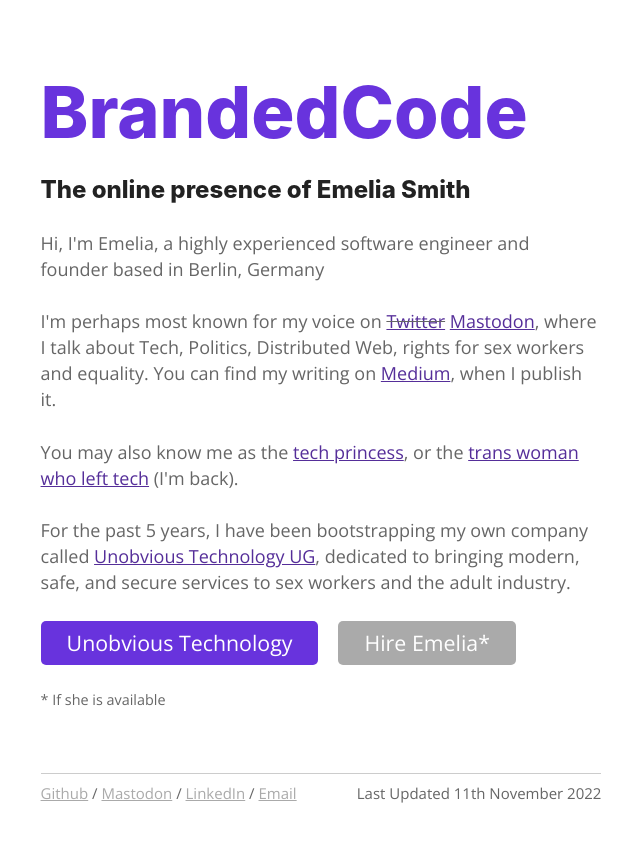
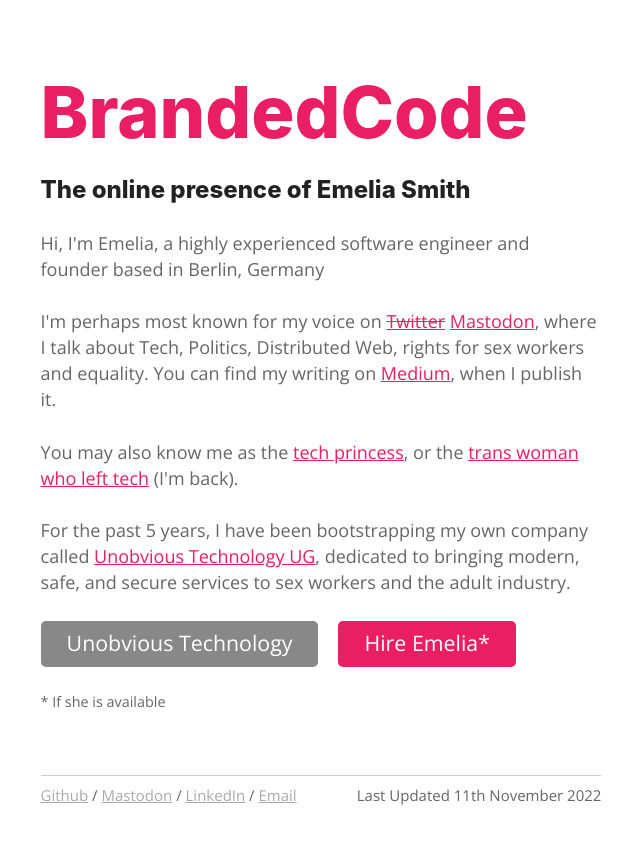
Before and after one commit to ThisIsMissEm/brandedcode.com, a Next.js app: page / in a window 1280 px wide. Shown: the top 844 px of the page, without its empty margins (319-959 px from the left). Built offline with nearby package versions, Linux system fonts and the light colour scheme.

Commit message:
Update colours

```diff
--- a/src/pages/_app.js
+++ b/src/pages/_app.js
@@ -9,7 +9,7 @@
       <title>BrandedCode – Emelia Smith</title>
       <meta name='description' content='BrandedCode, the former freelance identity of Emelia Smith' />
       <meta name='keywords' content='emelia, smith, emelia smith, freelance, brandedcode, thisismissem, miksago, github, tech, startups, react, graphql, unobvious technology'/>
-      <link href="https://fonts.googleapis.com/css?family=Open+Sans:400,800" rel="stylesheet" />
+      <link href="https://fonts.bunny.net/css?family=Open+Sans:400,800" rel="stylesheet" />
     </Head>
     <div
       style={{
--- a/src/pages/index.js
+++ b/src/pages/index.js
@@ -2,21 +2,7 @@
 import Responsive from 'react-responsive'
 
 const Button = ({ isPrimary, ...props}) => (
-  <a style={{
-    display: "inline-block",
-    marginRight: "20px",
-    marginBottom: "20px",
-    padding: "10px 26px",
-    background: isPrimary ? '#6833DD' : '#aaa',
-    color: 'white',
-    borderRadius: '5px',
-    fontSize: '1.1875rem',
-    lineHeight: '24px',
-    cursor: 'pointer',
-    textAlign: 'center',
-    outline: 'none',
-    textDecoration: 'none'
-  }} {...props} />
+  <a className={isPrimary ? "button" : "button button-primary"} {...props} />
 )
 
 const Today = new Date()
@@ -24,7 +10,7 @@
 const IndexPage = () => (
   <div style={{color: '#222' }} id="me" typeof="foaf:Person">
     <header id="header">
-      <h1 style={{ fontSize: '3em', fontWeight: 800, color: '#6833DD' }}>BrandedCode</h1>
+      <h1 style={{ fontSize: '3em', fontWeight: 800, color: '#E91E63' }}>BrandedCode</h1>
       <h2 style={{ fontSize: '1em', fontWeight: 800 }}>The online presence of <span property="foaf:name"><span property="foaf:givenName">Emelia</span> <span property="foaf:familyName">Smith</span></span></h2>
     </header>
     <section style={{ color: '#666' }}>
@@ -38,9 +24,9 @@
 
       <p><small>* If she is available</small></p>
     </section>
-    <footer style={{ marginTop: '60px', borderTop: '1px solid #ccc', padding: '6px 0 0', color: '#666', fontSize: 'smaller'}}>
+    <footer id="footer">
       <p>
-        <a href="https://github.com/thisismissem" rel="me" title="Emelia on Github" style={{color: '#aaa'}}>Github</a> / <a href="https://hachyderm.io/@thisismissem" rel="me" title="Follow on Mastodon" style={{color: '#aaa'}}>Mastodon</a> / <a href="https://www.linkedin.com/in/thisismissem" rel="me" title="See my previous work on LinkedIn" style={{color: '#aaa'}}>LinkedIn</a> / <a href="#" title="Contact Emelia for non-recruitment matters" style={{color: '#aaa'}} onClick={(e) => {
+        <a href="https://github.com/thisismissem" rel="me" title="Emelia on Github">Github</a> / <a href="https://hachyderm.io/@thisismissem" rel="me" title="Follow on Mastodon" style={{color: '#aaa'}}>Mastodon</a> / <a href="https://www.linkedin.com/in/thisismissem" rel="me" title="See my previous work on LinkedIn" style={{color: '#aaa'}}>LinkedIn</a> / <a href="#" title="Contact Emelia for non-recruitment matters" style={{color: '#aaa'}} onClick={(e) => {
           e.preventDefault();
           if(window.confirm('Is this about recruitment or hiring? (press ok)')) {
             window.alert("Please use the 'Hire Emelia' button instead");
@@ -48,7 +34,7 @@
             window.location.href = 'mailto:emelia@brandedcode.com?subject=Hi'
           }
         }}>Email</a>
-        <span style={{ float: 'right' }}>Last Updated 11th November 2022</span>
+        <span id="updatedAt">Last Updated 11th November 2022</span>
       </p>
     </footer>
   </div>
--- a/src/style.css
+++ b/src/style.css
@@ -39,7 +39,7 @@
 }
 
 a {
-  color: #552E99;
+  color: #E91E63;
   background-color: transparent;
   -webkit-text-decoration-skip: objects;
 }
@@ -629,8 +629,43 @@
   font-size: 24px;
 }
 
+#footer {
+  margin-top: 60px;
+  border-top: 1px solid #ccc;
+  padding: 6px 0 0;
+  color: #666;
+  font-size: smaller;
+}
+
+#footer a {
+  color: #aaa;
+}
+
+#footer #updatedAt {
+  float: right;
+}
+
 @media screen and (max-width: 600px) {
   #header {
     font-size: 18px;
   }
 }
+
+.button {
+  display: inline-block;
+  margin: 0 20px 20px 0;
+  padding: 10px 26px 12px;
+  background: #888;
+  color: white;
+  border-radius: 5px;
+  font-size: 1.1875rem;
+  line-height: 24px;
+  cursor: pointer;
+  text-align: center;
+  outline: none;
+  text-decoration: none;
+}
+
+.button.button-primary {
+  background: #E91E63;
+}
```
